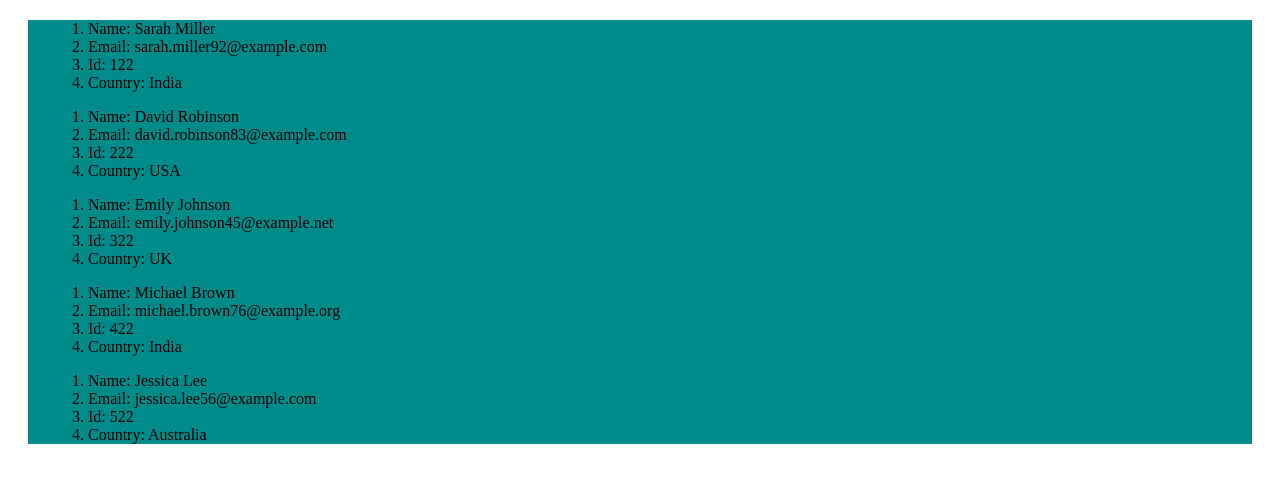
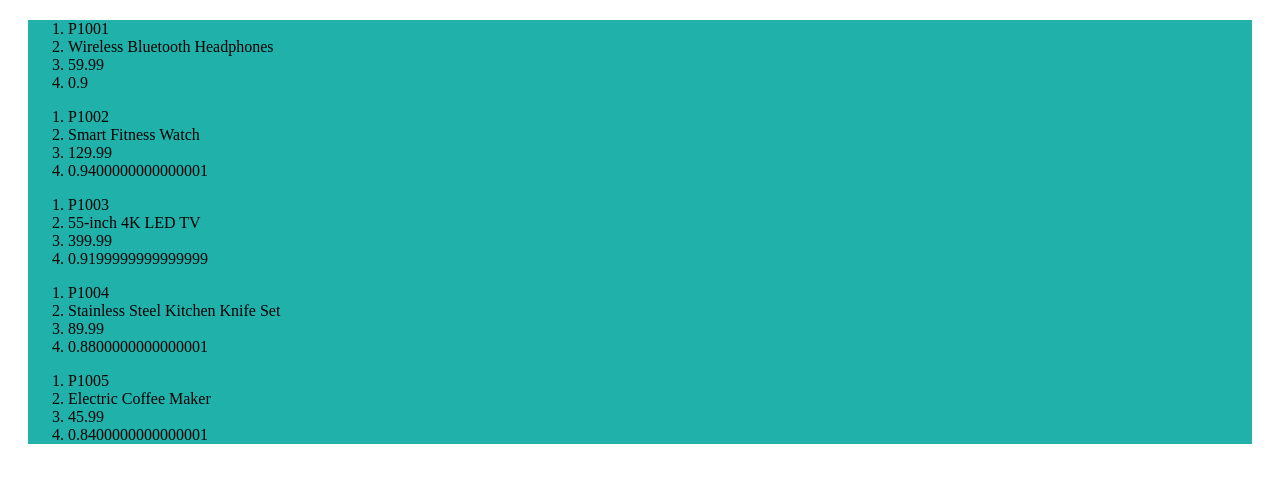
Before and after one commit to muxlisa-maxmudova/react.js.start, a React (Vite) app: page / in a window 1280 px wide. Shown: the top 482 px of the page. Built offline with nearby package versions, Linux system fonts and the light colour scheme.

Commit message:
ProductList end

```diff
--- a/src/App.jsx
+++ b/src/App.jsx
@@ -1,13 +1,9 @@
-import UserList from "./Lists/UserList.jsx";
-
-
+import ProductList from "./Lists/ProductList.jsx";
 function App() {
-
     return (
-        <main style={{background: "darkcyan", margin: '20px'}}>
-          <UserList/>
+        <main>
+            <ProductList/>
         </main>
     )
 }
-
 export default App
--- /dev/null
+++ b/src/Lists/ProductList.jsx
@@ -0,0 +1,51 @@
+
+
+const ProductList = () => {
+    const products = [
+        {
+            ProductID: 'P1001',
+            Name: 'Wireless Bluetooth Headphones',
+            Price:59.99,
+            Rating: 4.5/5
+        },
+
+        {
+            ProductID: 'P1002',
+            Name: 'Smart Fitness Watch' ,
+            Price: 129.99 ,
+            Rating: 4.7/5
+        },
+        {
+            ProductID: 'P1003',
+            Name: '55-inch 4K LED TV',
+            Price: 399.99,
+            Rating: 4.6/5
+        },
+        {
+            ProductID: 'P1004',
+            Name: 'Stainless Steel Kitchen Knife Set',
+            Price: 89.99,
+            Rating: 4.4/5
+        },
+
+        {
+            ProductID: 'P1005',
+            Name: 'Electric Coffee Maker',
+            Price: 45.99,
+            Rating: 4.2/5
+        },
+    ]
+    return (
+        <main style={{background: "lightseagreen", margin:'20px'}}>
+            {products.map(product => (
+                <ol key={product.ProductID}>
+                    <li>{product.ProductID}</li>
+                    <li>{product.Name}</li>
+                    <li>{product.Price}</li>
+                    <li>{product.Rating}</li>
+                </ol>
+            ))}
+        </main>
+    )
+}
+export default ProductList
```
